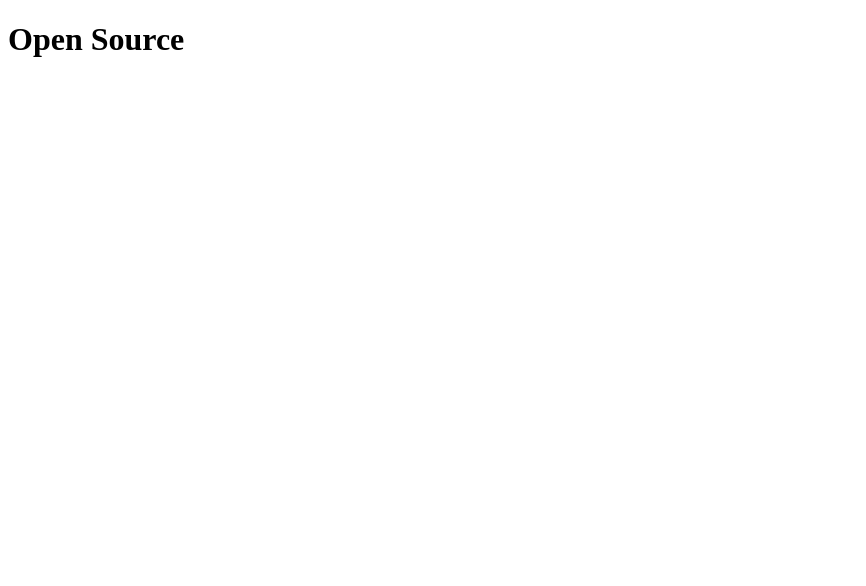
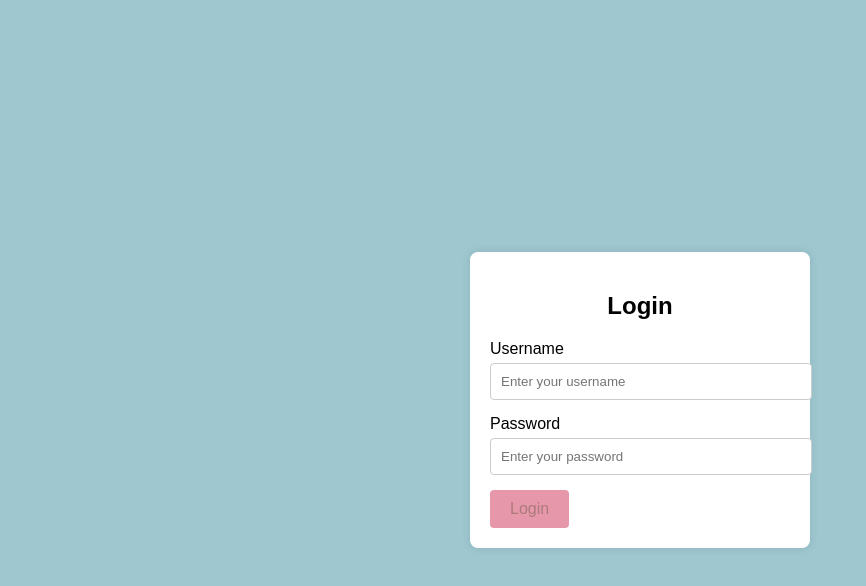
Before and after one commit to Ashhar-24/class_demo2, a plain HTML site: page index.html in a window 1280 px wide. Shown: the whole page, without its empty margins (0-866 px from the left). Drawn offline with Linux system fonts and the light colour scheme.

Commit message:
login page

```diff
--- a/index.css
+++ b/index.css
@@ -0,0 +1,56 @@
+body {
+    margin: 0;
+    font-family: Arial, sans-serif;
+    display: flex;
+    justify-content: center;
+    align-items: center;
+    height: 100vh;
+    background-color: #2280956f;
+  }
+
+  .login-container {
+    width: 300px;
+    padding: 20px;
+    background-color: #fff;
+    border-radius: 8px;
+    box-shadow: 0px 0px 10px rgba(0, 0, 0, 0.1);
+  }
+
+  .login-form h2 {
+    margin-bottom: 20px;
+    text-align: center;
+  }
+
+  .input-container {
+    margin-bottom: 15px;
+  }
+
+  .input-container label {
+    display: block;
+    margin-bottom: 5px;
+  }
+
+  .input-container input {
+    width: 100%;
+    padding: 10px;
+    border: 1px solid #ccc;
+    border-radius: 4px;
+  }
+
+  .button-container {
+    text-align: center;
+  }
+
+  button {
+    padding: 10px 20px;
+    background-color: #e797aa;
+    color: rgb(171, 123, 123);
+    border: none;
+    border-radius: 4px;
+    cursor: pointer;
+    font-size: 16px;
+  }
+
+  button:hover {
+    background-color: #913e74;
+  }
--- a/index.html
+++ b/index.html
@@ -3,9 +3,23 @@
 <head>
     <meta charset="UTF-8">
     <meta name="viewport" content="width=device-width, initial-scale=1.0">
-    <title>Document</title>
+    <title>Login Form</title>
+    <link rel="stylesheet" href="index.css">
 </head>
 <body>
-    <h1>Open Source</h1>
+    <div class="login-container">
+        <form class="login-form">
+          <h2>Login</h2>
+          <div class="input-container">
+            <label for="username">Username</label>
+            <input type="text" id="username" name="username" placeholder="Enter your username" required>
+          </div>
+          <div class="input-container">
+            <label for="password">Password</label>
+            <input type="password" id="password" name="password" placeholder="Enter your password" required>
+          </div>
+          <button type="submit">Login</button>
+        </form>
+      </div>
 </body>
 </html>
```
